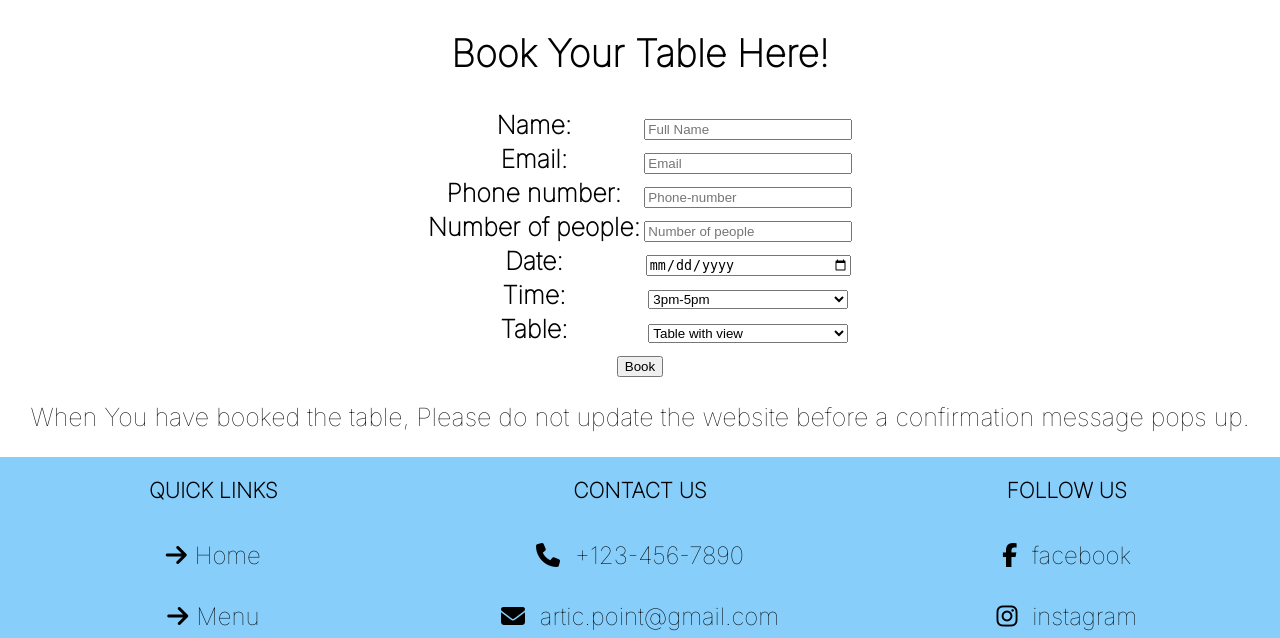
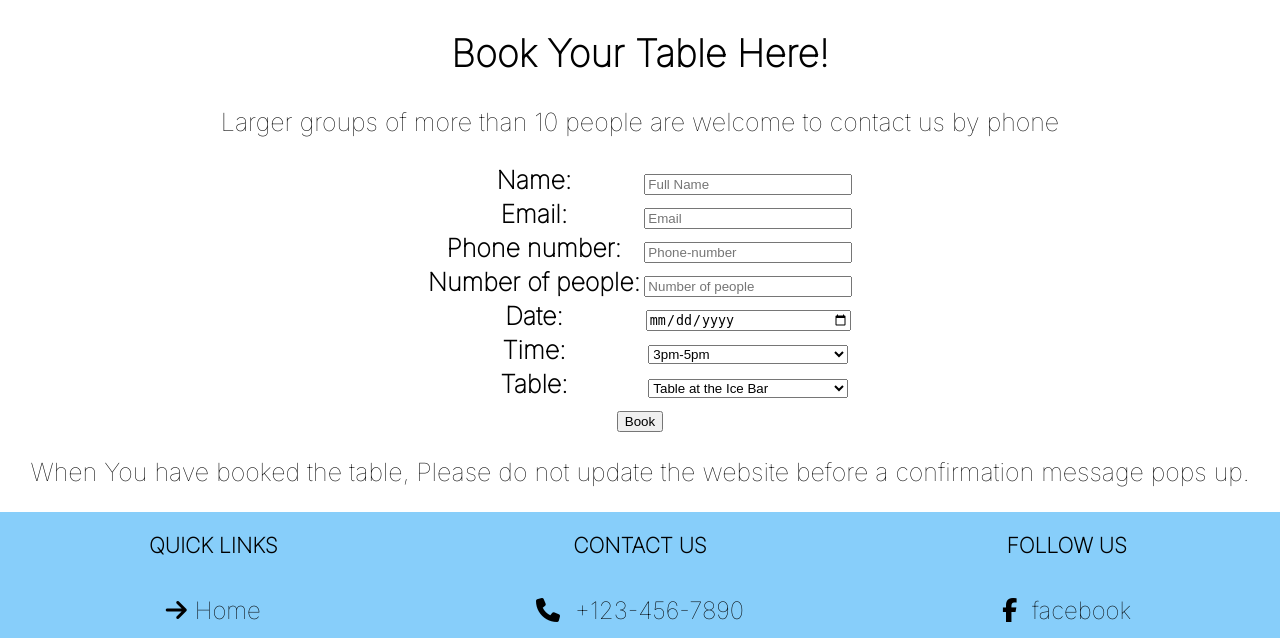
Before and after one commit to matgus217/Artic-Point, a Django app: page /book.html in a window 1280 px wide. Shown: the part 160-798 px from the top of the page. Run offline with Django 3.2, Linux system fonts and the light colour scheme; some libraries are stand-ins or nearby versions; some web fonts are replaced.

Commit message:
Deployment

```diff
--- a/articpoint/settings.py
+++ b/articpoint/settings.py
@@ -119,7 +119,7 @@ AUTH_PASSWORD_VALIDATORS = [
 
 LANGUAGE_CODE = 'en-us'
 
-TIME_ZONE = 'UTC'
+TIME_ZONE = 'Europe/Stockholm'
 
 USE_I18N = True
 
--- a/pages/forms.py
+++ b/pages/forms.py
@@ -4,10 +4,10 @@ from .models import Reservation
 
 
 tableChoices = [
-    ('1', 'Table with view'),
-    ('2', 'Table around ice-fountain'),
-    ('3', 'Big table with lake view'),
-    ('4', 'Big table upstairs with lake view')
+    ('1', 'Table at the Ice Bar'),
+    ('2', 'Table around Ice-Fountain'),
+    ('3', 'Table With a View of Torne River'),
+    ('4', 'Table Made Of Ice')
 ]
 
 sittingTimes = [('3-5', '3pm-5pm'), ('5-7', '5pm-7pm'), ('7-9', '7pm-9pm'),]
--- a/pages/models.py
+++ b/pages/models.py
@@ -12,10 +12,10 @@ sittingTimes = (
 )
 
 tableChoices = [
-    ('1', 'Table with view'),
-    ('2', 'Table around ice-fountain'),
-    ('3', 'Big table with lake view'),
-    ('4', 'Big table upstairs with lake view')
+    ('1', 'Table at the Ice Bar'),
+    ('2', 'Table around Ice-Fountain'),
+    ('3', 'Table With a View of Torne River'),
+    ('4', 'Table Made Of Ice')
 ]
 
 
--- a/pages/templates/pages/book.html
+++ b/pages/templates/pages/book.html
@@ -53,6 +53,7 @@
                     <div class="col-md-7">
                         <h2 class="reservation-heading">Book Your Table Here!</h2>
                          <div id="book-table">
+                            <p>Larger groups of more than 10 people are welcome to contact us by phone</p>
                             <form method="POST" action="" enctype="multipart/form-data" id="book-form">
                                 {% csrf_token %}
                                 <table>
```
Also changed, not shown: pages/migrations/0004_auto_20240125_0957.py (added), pages/migrations/0005_alter_reservation_table.py (added).
